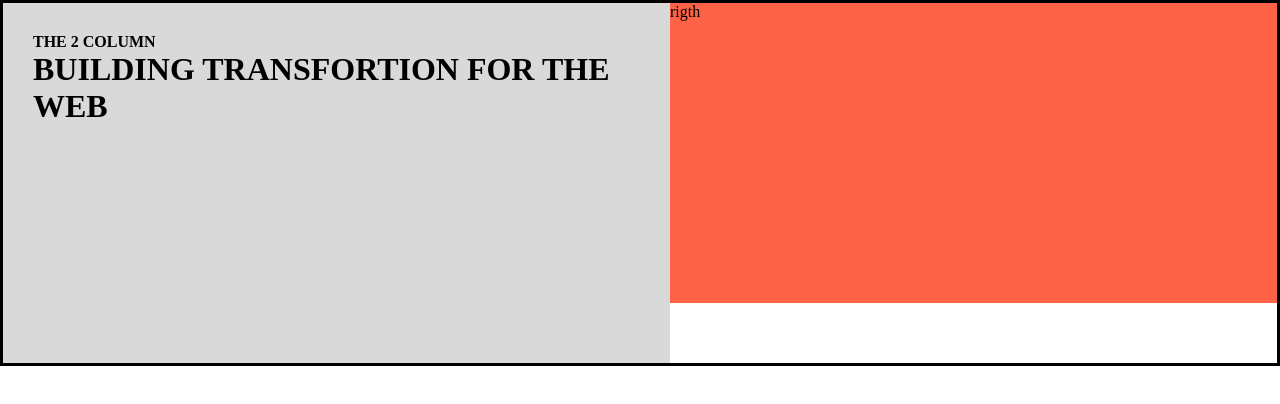
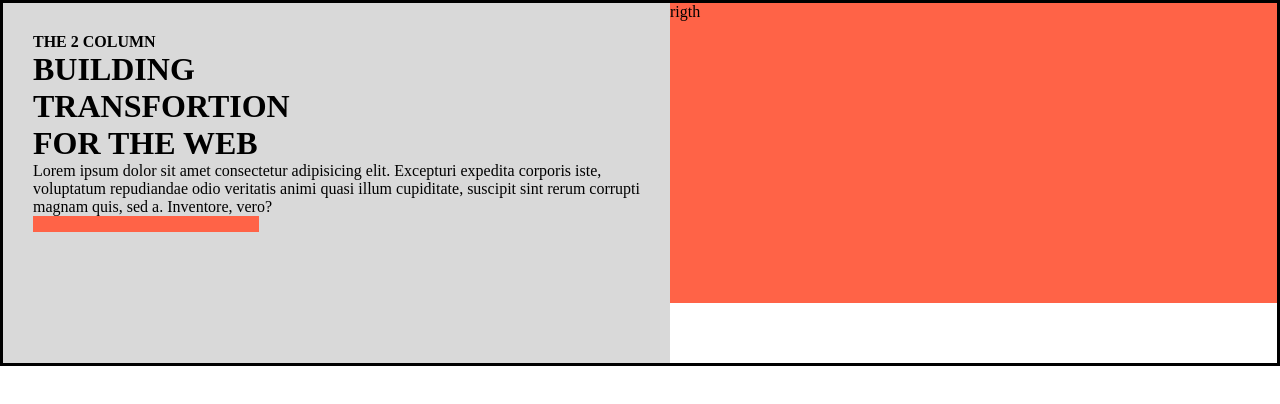
Before and after one commit to Ayeni173/DX-column-Design, a plain HTML site: page Index.html in a window 1280 px wide. Drawn offline with Linux system fonts and the light colour scheme.

Commit message:
WOrk continues

```diff
--- a/Index.html
+++ b/Index.html
@@ -11,7 +11,12 @@
     <div class="parent-div">
         <div class="left-div">
             <h4>THE 2 COLUMN</h4>
-            <h1>BUILDING TRANSFORTION FOR THE WEB</h1>
+            <h1>BUILDING <br /> TRANSFORTION <br> FOR THE WEB</h1>
+            <p>Lorem ipsum dolor sit amet consectetur adipisicing elit. Excepturi expedita corporis iste,
+                voluptatum repudiandae odio veritatis animi quasi illum cupiditate,
+                suscipit sint rerum corrupti magnam quis, sed a. Inventore, vero?
+            </p>
+            <div class="smart-line"></div>
         </div>
 
         <div class="right-div">
--- a/style.css
+++ b/style.css
@@ -23,3 +23,8 @@
     height: 300px;
     width: 50%;
 }
+.smart-line {
+    background-color: #FF6347;
+    height: 16px;
+    width: 226px;
+}
```
